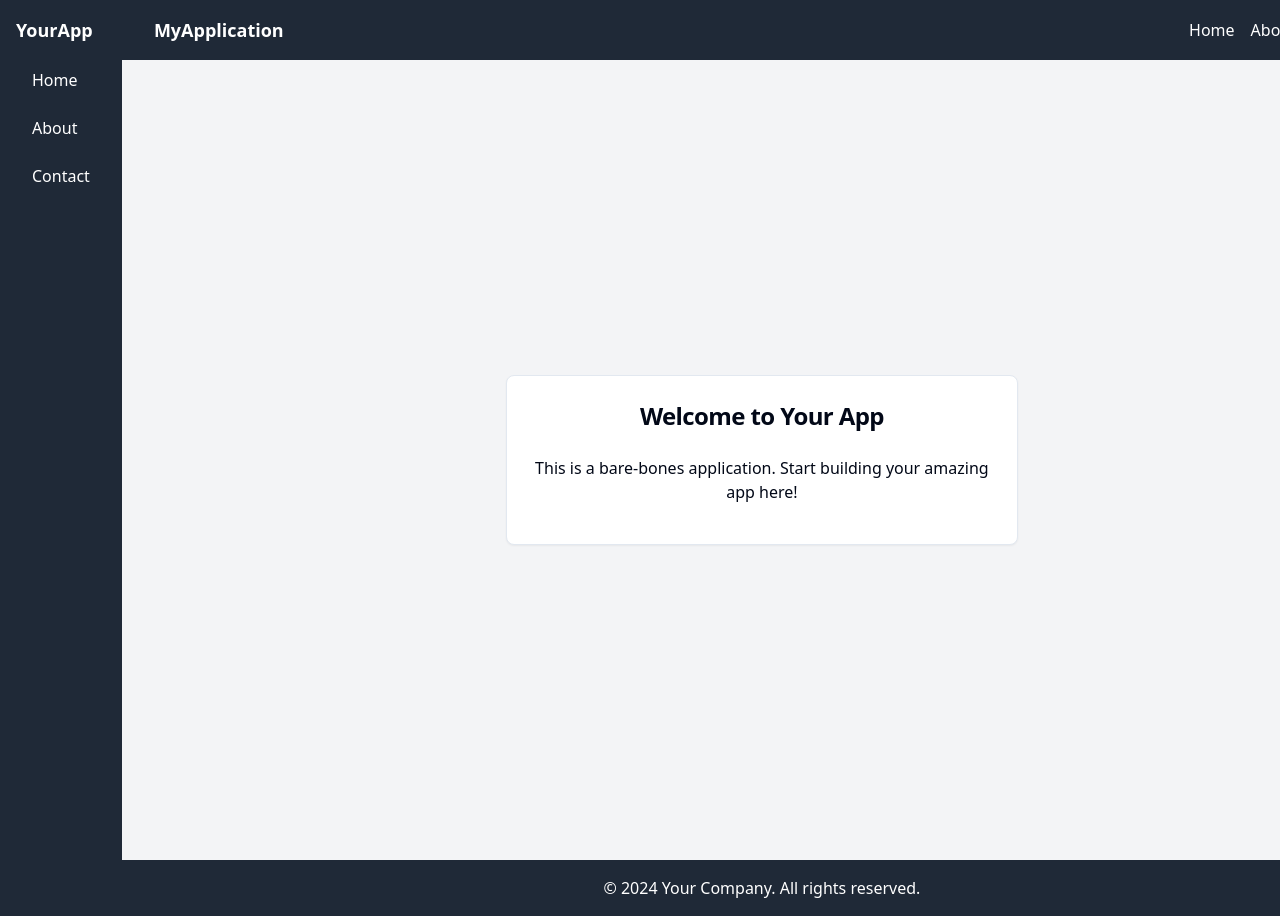
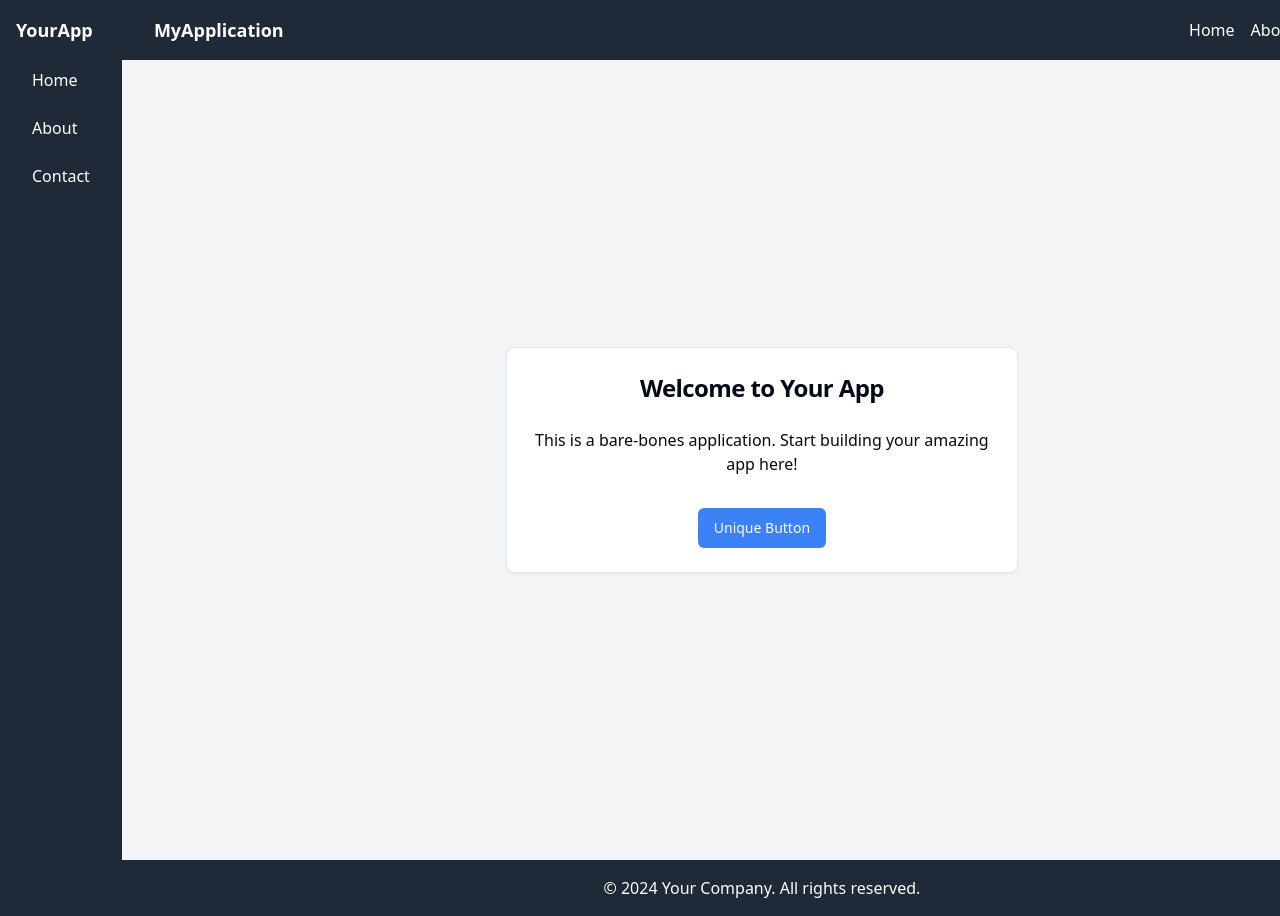
Before and after one commit to GPT-Engineer-App-Dev/project-seed, a React (Vite) app: page / in a window 1280 px wide. Shown: the top 916 px of the page. Built offline with nearby package versions, Linux system fonts and the light colour scheme.

Commit message:
Added a unique button to the Index page with distinct styling.

```diff
--- a/src/pages/Index.jsx
+++ b/src/pages/Index.jsx
@@ -1,6 +1,6 @@
 import React from "react";
-
 import { Card, CardContent, CardHeader, CardTitle } from "@/components/ui/card";
+import { Button } from "@/components/ui/button";
 
 const Index = () => {
   return (
@@ -12,6 +12,7 @@ const Index = () => {
           </CardHeader>
           <CardContent className="text-center">
             <p className="mb-4">This is a bare-bones application. Start building your amazing app here!</p>
+          <Button className="mt-4 bg-blue-500 text-white hover:bg-blue-700">Unique Button</Button>
           </CardContent>
         </Card>
       </div>
```
